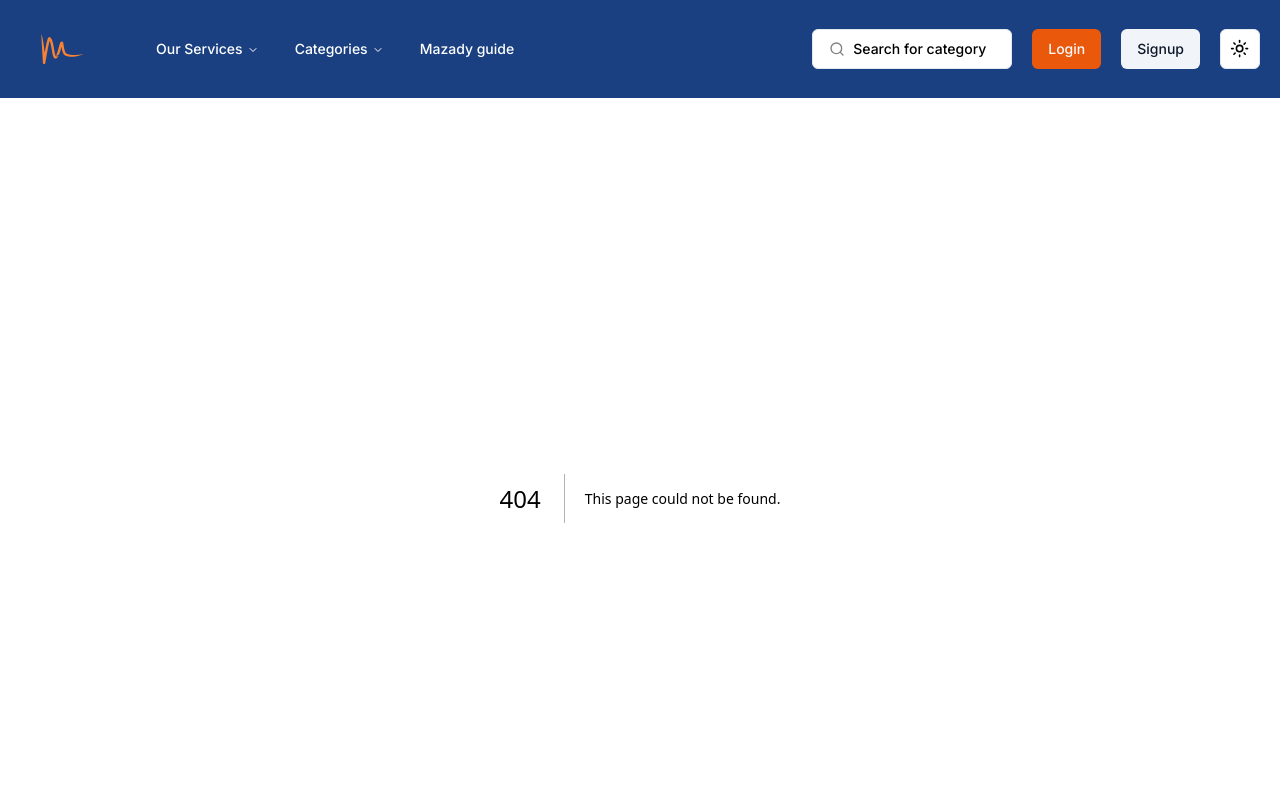
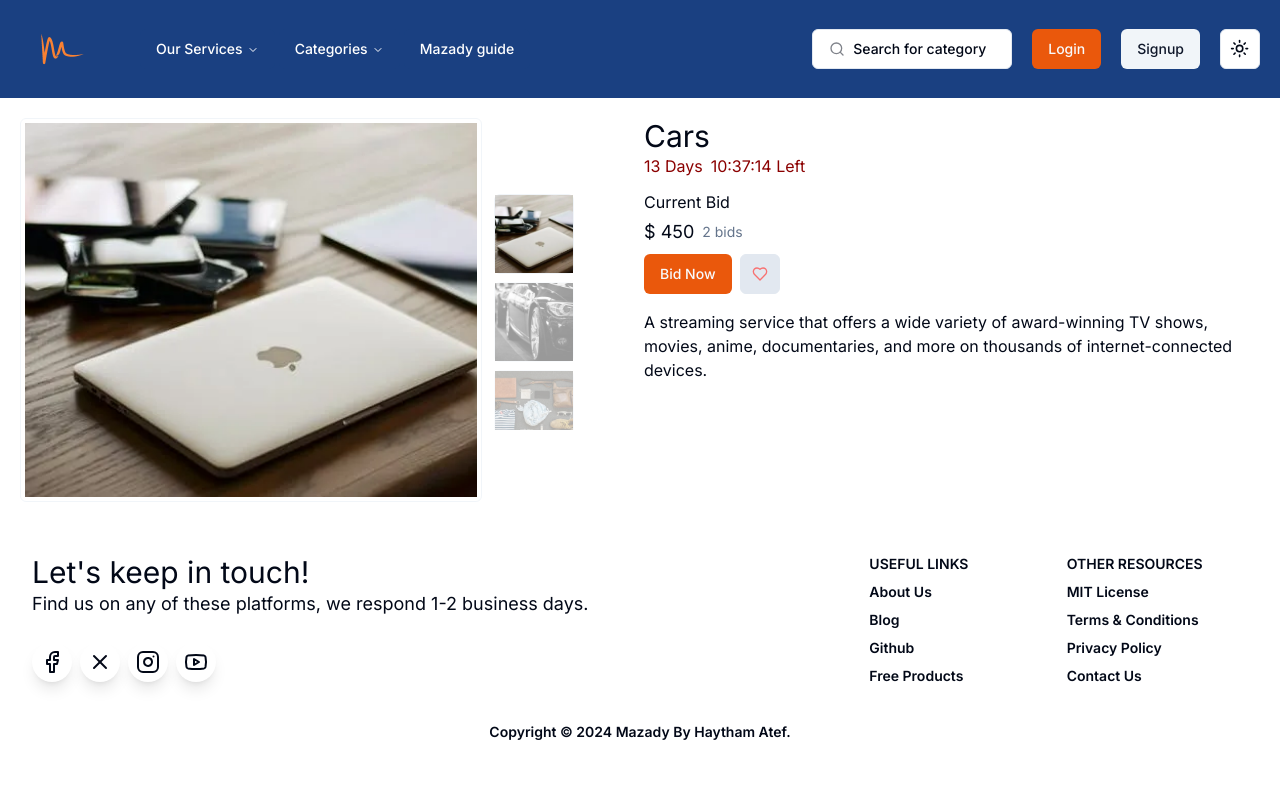
Before and after one commit to PPHelios/mazady, a Next.js app: page /1/1 in a window 1280 px wide. Before the commit this address had no page. Shown: the top 800 px of the page. Built offline with nearby package versions, Linux system fonts and the light colour scheme.

Commit message:
Feat: Product page

```diff
--- /dev/null
+++ b/app/(user)/[category]/[id]/page.tsx
@@ -0,0 +1,76 @@
+"use client";
+import { useParams } from "next/navigation";
+import React from "react";
+import { projects } from "@/components/Categories";
+import ItemCarousel from "@/components/ItemCarousel";
+import dynamic from "next/dynamic";
+import { Button } from "@/components/ui/button";
+import { Heart } from "lucide-react";
+const CountDownTimer = dynamic(() => import("@/components/CountDownTimer"), {
+  ssr: false,
+});
+function ProductPage() {
+  const params = useParams<{ id: string }>();
+  const item = projects.find((project) => project.id === +params.id);
+  const pics = [
+    "electronics.webp",
+    "cars.webp",
+    "clothes.webp",
+    "furniture.webp",
+    "sports.webp",
+    "art.webp",
+  ];
+  return (
+    <main>
+      {item && (
+        <div className="p-5">
+          <h1 className="text-3xl md:hidden">{item.title}</h1>
+          <div className="flex flex-col gap-2 md:flex-row">
+            <div className="w-full">
+              <ItemCarousel pics={pics} />
+            </div>
+            <div className="w-full ">
+              <h1 className="hidden text-3xl md:block">{item.title}</h1>
+              <div>
+                <div className="mih-6 flex justify-start items-center">
+                <CountDownTimer
+                  endDate={item.endDate}
+                  activeStyle={{ color: "darkRed", fontWeight: "semibold" }}
+                  endedStyle={{ color: "darkRed" }}
+                />
+                </div>
+                <div className="my-2">
+                  <div>Current Bid</div>
+                  <div
+                    className="mt-1 flex items-center justify-start gap-2
+                      text-lg"
+                  >
+                    <div>$ {item.lastPid}</div>
+                    <div className="text-sm text-muted-foreground">2 bids</div>
+                  </div>
+                  <div
+                    className="mt-2 flex items-center justify-start gap-2
+                      text-lg"
+                  >
+                    <Button
+                      className="bg-orange-600 hover:bg-orange-600/50
+                        dark:text-white"
+                    >
+                      Bid Now
+                    </Button>
+                    <Button variant="outline" size="icon" className="bg-slate-200">
+                      <Heart className="h-4 w-4 text-red-400 " />
+                    </Button>
+                  </div>
+                  <p className="mt-4">{item.description}</p>
+                </div>
+              </div>
+            </div>
+          </div>
+        </div>
+      )}
+    </main>
+  );
+}
+
+export default ProductPage;
--- a/components/Navbar.tsx
+++ b/components/Navbar.tsx
@@ -138,15 +138,20 @@ export function Navbar() {
 
       <div className="flex flex-row items-center justify-center gap-5">
         <SearchBox />
+        <Link href="/login" legacyBehavior passHref>
         <Button className="bg-orange-600 hover:bg-orange-400/70 dark:text-white">
           Login
         </Button>
+        </Link>
+        <Link href="/signup" legacyBehavior passHref>
         <Button
           variant="secondary"
           className="dark:bg-black dark:hover:bg-slate-800"
+
         >
           Signup
         </Button>
+        </Link>
         <ThemeToggler />
       </div>
     </nav>
--- /dev/null
+++ b/components/ui/input.tsx
@@ -0,0 +1,63 @@
+// Input component extends from shadcnui - https://ui.shadcn.com/docs/components/input
+"use client";
+import * as React from "react";
+import { cn } from "@/lib/utils";
+import { useMotionTemplate, useMotionValue, motion } from "framer-motion";
+
+export interface InputProps
+  extends React.InputHTMLAttributes<HTMLInputElement> {}
+
+const Input = React.forwardRef<HTMLInputElement, InputProps>(
+  ({ className, type, ...props }, ref) => {
+    const radius = 100; // change this to increase the rdaius of the hover effect
+    const [visible, setVisible] = React.useState(false);
+
+    let mouseX = useMotionValue(0);
+    let mouseY = useMotionValue(0);
+
+    function handleMouseMove({ currentTarget, clientX, clientY }: any) {
+      let { left, top } = currentTarget.getBoundingClientRect();
+
+      mouseX.set(clientX - left);
+      mouseY.set(clientY - top);
+    }
+    return (
+      <motion.div
+        style={{
+          background: useMotionTemplate`
+        radial-gradient(
+          ${visible ? radius + "px" : "0px"} circle at ${mouseX}px ${mouseY}px,
+          var(--orange-500),
+          transparent 80%
+        )
+      `,
+        }}
+        onMouseMove={handleMouseMove}
+        onMouseEnter={() => setVisible(true)}
+        onMouseLeave={() => setVisible(false)}
+        className="group/input rounded-lg p-[2px] transition duration-300"
+      >
+        <input
+          type={type}
+          className={cn(
+            `dark:placeholder-text-neutral-600 duration-400 flex h-10 w-full
+            rounded-md border-none bg-blue-100 px-3 py-2 text-sm text-black
+            shadow-input transition file:border-0 file:bg-transparent
+            file:text-sm file:font-medium placeholder:text-neutral-400
+            focus-visible:outline-none focus-visible:ring-[2px]
+            focus-visible:ring-neutral-400 disabled:cursor-not-allowed
+            disabled:opacity-50 group-hover/input:shadow-none dark:bg-zinc-800
+            dark:text-white dark:shadow-[0px_0px_1px_1px_var(--neutral-700)]
+            dark:focus-visible:ring-neutral-600`,
+            className,
+          )}
+          ref={ref}
+          {...props}
+        />
+      </motion.div>
+    );
+  },
+);
+Input.displayName = "Input";
+
+export { Input };
--- /dev/null
+++ b/components/ui/label.tsx
@@ -0,0 +1,26 @@
+"use client"
+
+import * as React from "react"
+import * as LabelPrimitive from "@radix-ui/react-label"
+import { cva, type VariantProps } from "class-variance-authority"
+
+import { cn } from "@/lib/utils"
+
+const labelVariants = cva(
+  "text-sm font-medium leading-none peer-disabled:cursor-not-allowed peer-disabled:opacity-70"
+)
+
+const Label = React.forwardRef<
+  React.ElementRef<typeof LabelPrimitive.Root>,
+  React.ComponentPropsWithoutRef<typeof LabelPrimitive.Root> &
+    VariantProps<typeof labelVariants>
+>(({ className, ...props }, ref) => (
+  <LabelPrimitive.Root
+    ref={ref}
+    className={cn(labelVariants(), className)}
+    {...props}
+  />
+))
+Label.displayName = LabelPrimitive.Root.displayName
+
+export { Label }
--- a/package.json
+++ b/package.json
@@ -11,6 +11,7 @@
   "dependencies": {
     "@radix-ui/react-dialog": "^1.1.1",
     "@radix-ui/react-dropdown-menu": "^2.1.1",
+    "@radix-ui/react-label": "^2.1.0",
     "@radix-ui/react-navigation-menu": "^1.2.0",
     "@radix-ui/react-popover": "^1.1.1",
     "@radix-ui/react-slot": "^1.1.0",
--- a/tailwind.config.ts
+++ b/tailwind.config.ts
@@ -78,6 +78,9 @@ const config = {
         "accordion-down": "accordion-down 0.2s ease-out",
         "accordion-up": "accordion-up 0.2s ease-out",
       },
+      boxShadow: {
+        input: `0px 2px 3px -1px rgba(0,0,0,0.1), 0px 1px 0px 0px rgba(25,28,33,0.02), 0px 0px 0px 1px rgba(25,28,33,0.08)`,
+      },
     },
   },
   plugins: [
```
Also changed, not shown: 1 other file (tests, documents, lock files or other folders).
